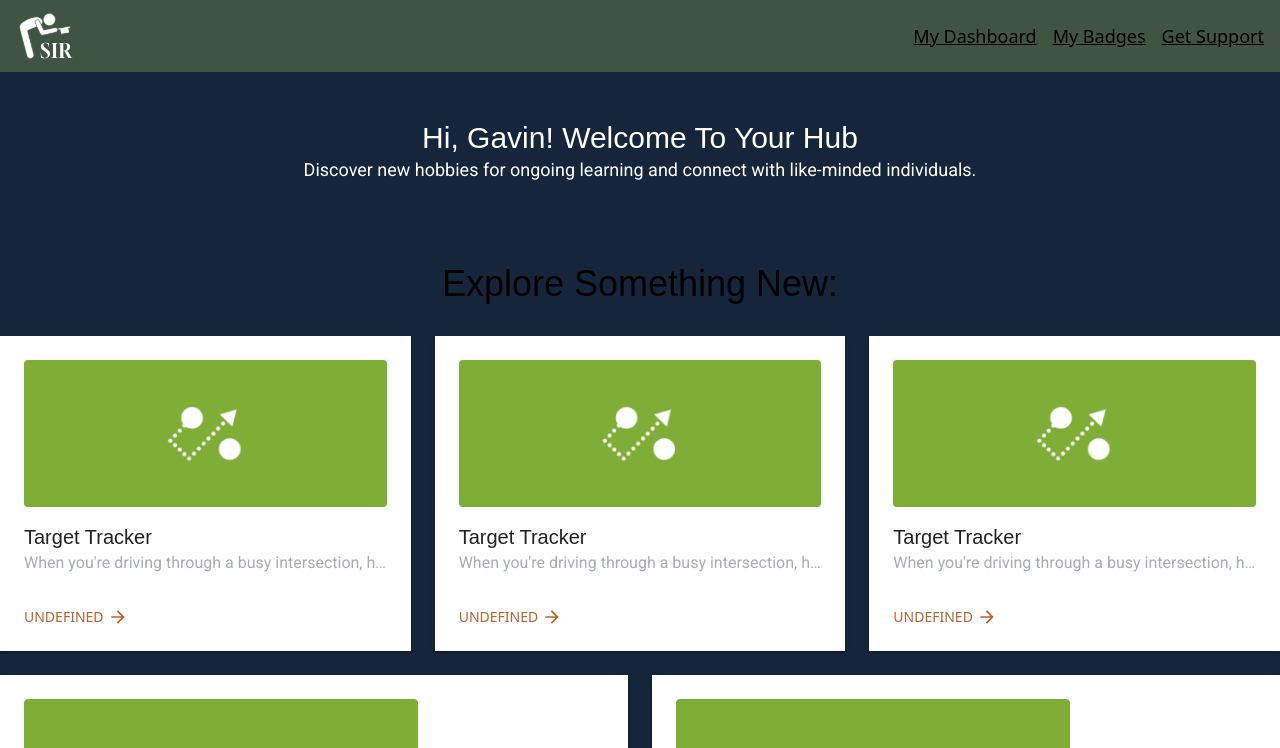
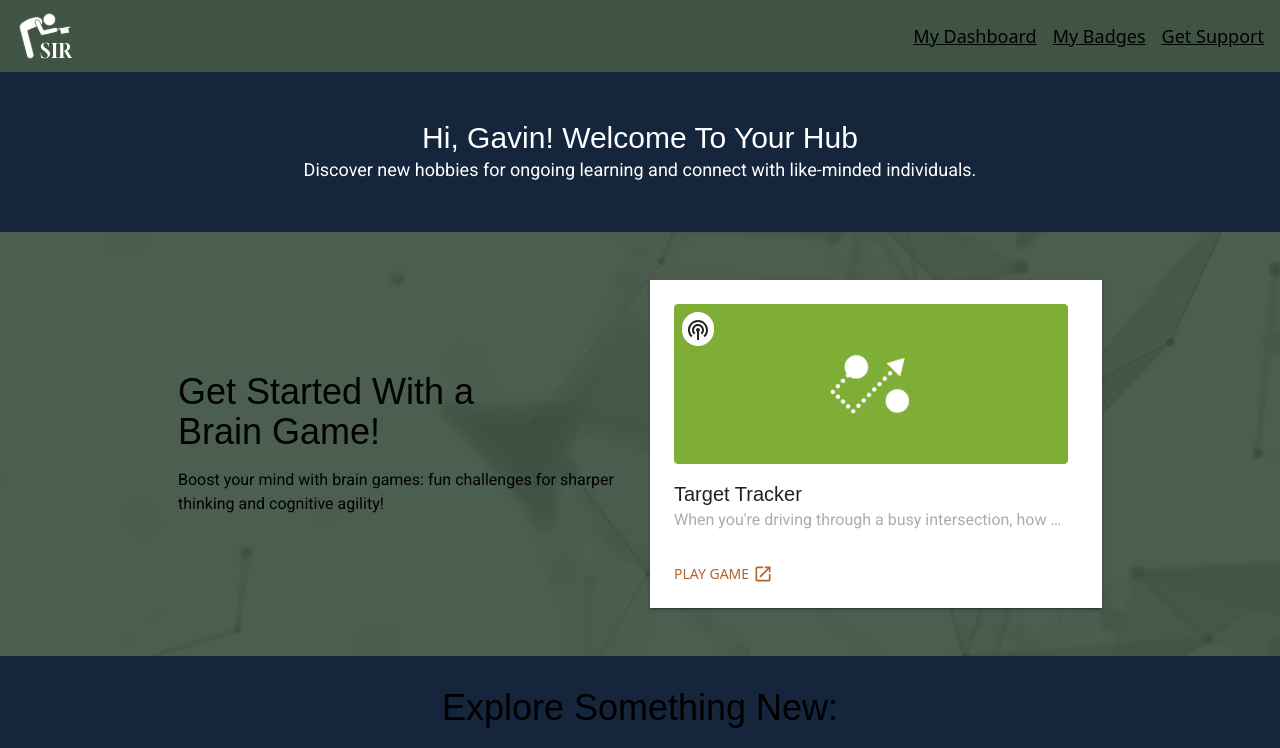
Before and after one commit to thesirlife/sir, a Next.js app: page / in a window 1280 px wide. Shown: the top 748 px of the page. Built offline with nearby package versions, Linux system fonts and the light colour scheme; a web font is replaced by a local one.

Commit message:
add back

```diff
--- a/app/(main)/page.tsx
+++ b/app/(main)/page.tsx
@@ -1,3 +1,4 @@
+import FeaturedActivity from "@/app/components/FeaturedActivity";
 import WelcomeBanner from "@/app/components/WelcomeBanner";
 import Explore from "@/app/components/Explore";
 
@@ -7,6 +8,7 @@ const Dashboard: FC = () => {
   return (
     <div>
       <WelcomeBanner user="Gavin" />
+      <FeaturedActivity />
       <Explore />
     </div>
   );
```
